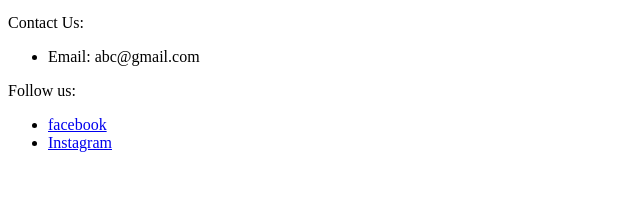
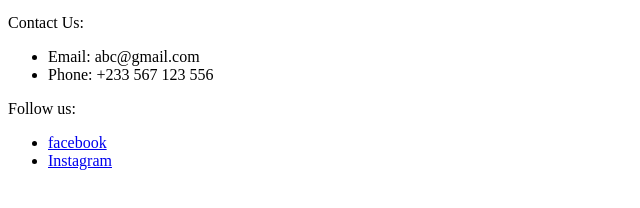
Before and after one commit to f-oni/DevOps_Training_Projects, a plain HTML site: page Git_Version_control/index.html in a window 1280 px wide. Shown: the part 154-362 px from the top of the page, without its empty margins (0-640 px from the left). Drawn offline with Linux system fonts and the light colour scheme.

Commit message:
contact information added to the footer

```diff
--- a/Git_Version_control/index.html
+++ b/Git_Version_control/index.html
@@ -21,6 +21,7 @@
         <p>Contact Us: </p>
         <ul>
             <li>Email: abc@gmail.com</li>
+            <li>Phone: +233 567 123 556</li>
         </ul>
         <p>Follow us: </p>
         <ul>
```
